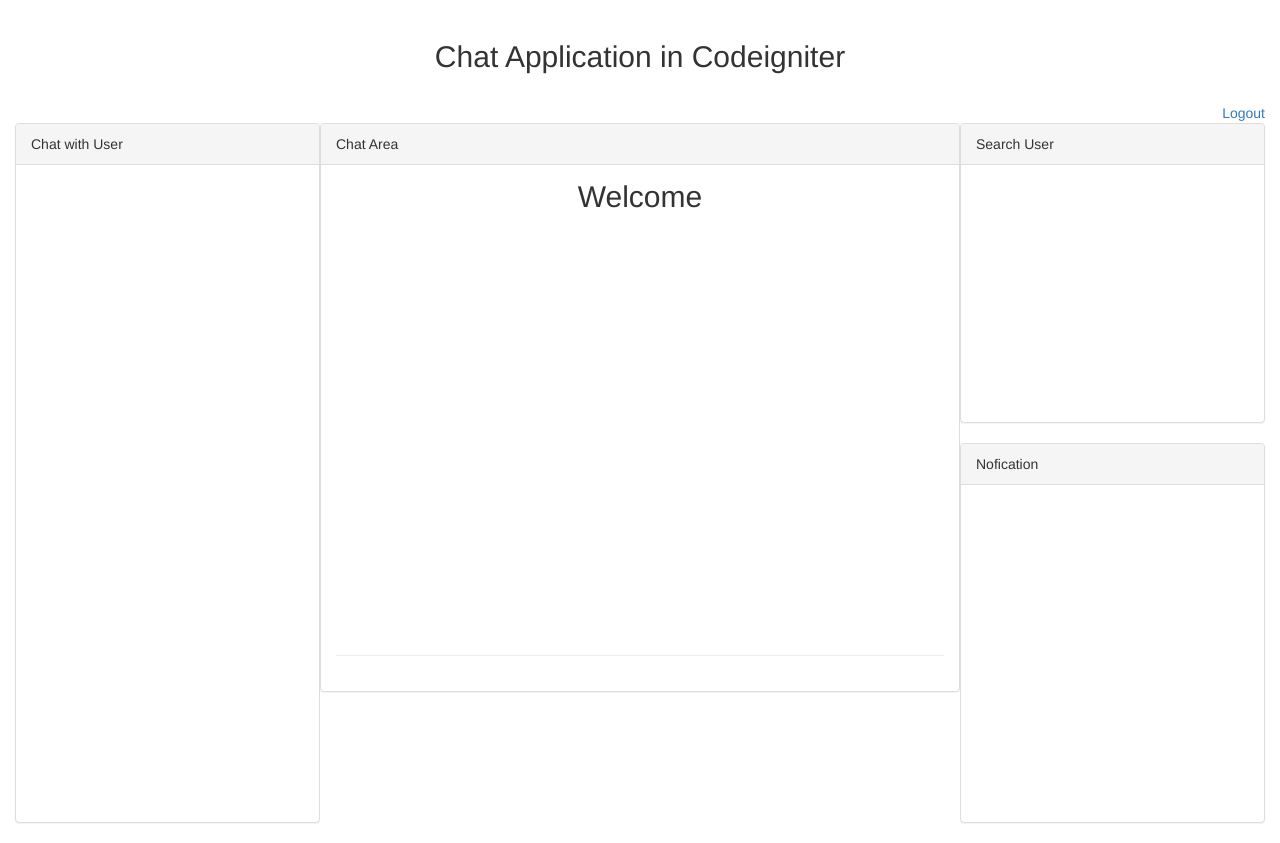
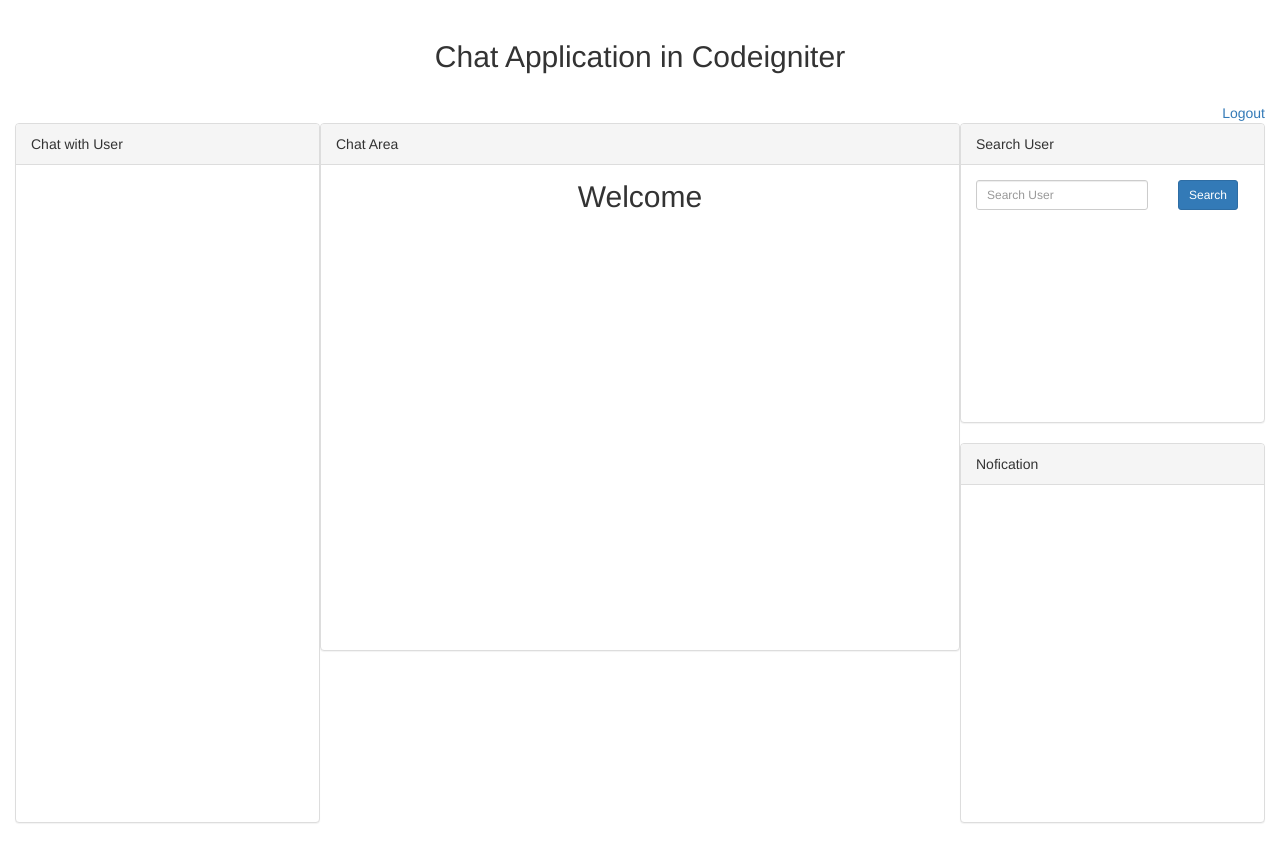
Before and after one commit to IndraArdiansyah/latihan-github, a CodeIgniter app: the page made by application/views/chat_view.php in a window 1280 px wide. Run offline with CodeIgniter, Linux system fonts and the light colour scheme; some libraries are stand-ins or nearby versions.

Commit message:
menambahkan chat 2

```diff
--- a/application/views/chat_view.php
+++ b/application/views/chat_view.php
@@ -62,10 +62,9 @@
     <div class="col-md-3" style="padding-right:0;">
       <div class="panel panel-default" style="height: 700px; overflow-y: scroll;">
         <div class="panel-heading">Chat with User</div>
-        <div class="panel-body" id="chat_user_area">
+        <div class="panel-body">
 
         </div>
-        <input type="hidden" name="hidden_receiver_id_array" id="hidden_receiver_id_array" />
       </div>
     </div>
     <div class="col-md-6" style="padding-left:0; padding-right: 0;">
@@ -77,14 +76,7 @@
                 <?php echo $this->session->userdata('username'); ?></span></h2>
           </div>
           <div id="chat_body" style="height:406px; overflow-y: scroll;"></div>
-          <div id="chat_footer" style="">
-            <hr />
-            <div class="form-group">
 
-            </div>
-            <div class="form-group" align="right">
-
-            </div>
         </div>
       </div>
     </div>
@@ -95,10 +87,11 @@
       <div class="panel-body">
         <div class="row">
           <div class="col-md-8">
-
+            <input type="text" name="search_user" id="search_user" class="form-control input-sm"
+              placeholder="Search User" />
           </div>
           <div class="col-md-4">
-
+            <button type="button" name="search_button" id="search_button" class="btn btn-primary btn-sm">Search</button>
           </div>
         </div>
 
@@ -108,7 +101,7 @@
     </div>
     <div class="panel panel-default" style="height: 380px; overflow-y: scroll;">
       <div class="panel-heading">Nofication</div>
-        <div class="panel-body" id="notification_area">
+      <div class="panel-body">
 
       </div>
     </div>
@@ -121,7 +114,56 @@
 <script>
 $(document).ready(function() {
 
+  function loading() {
+    var output = '<div align="center"><br /><br /><br />';
+    output += '<img src="<?php echo base_url(); ?>asset/loading.gif" /> Please wait...</div>';
+    return output;
+  }
 
-
+  $(document).on('click', '#search_button', function() {
+    var search_query = $.trim($('#search_user').val());
+    $('#search_user_area').html('');
+    if (search_query != '') {
+      $.ajax({
+        url: "<?php echo base_url(); ?>chat/search_user",
+        method: "POST",
+        data: {
+          search_query: search_query
+        },
+        dataType: "json",
+        beforeSend: function() {
+          $('#search_user_area').html(loading());
+          $('#search_button').attr('disabled', 'disabled');
+        },
+        success: function(data) {
+          $('#search_button').attr('disabled', false);
+          var output = '<hr />';
+          var send_userid = "<?php echo $this->session->userdata('user_id'); ?>";
+          if (data.length > 0) {
+            for (var count = 0; count < data.length; count++) {
+              output += '<div class="row">';
+              output += '<div class="col-md-7"><img src="' + data[count].profile_picture +
+                '" class="img-thumbnail img-rounded" width="35" /> ' + data[count].first_name + ' ' +
+                data[count].last_name + '</div>';
+              if (data[count].is_request_send == 'yes') {
+                output +=
+                  '<div class="col-md-5"><button type="button" name="request_button" class="btn btn-warning btn-xs">Request Sended</button></div>';
+              } else {
+                output +=
+                  '<div class="col-md-5"><button type="button" name="request_button" class="btn btn-success btn-xs request_button" id="request_button' +
+                  data[count].user_id + '" data-receiver_userid="' + data[count].user_id +
+                  '" data-send_userid="' + send_userid + '">Send Request</button></div>';
+              }
+              output += '</div><hr />';
+            }
+          } else {
+            output += '<div align="center"><b>No Data Found</b></div>';
+          }
+          output += '</div>';
+          $('#search_user_area').html(output);
+        }
+      })
+    }
+  });
 });
 </script>
```
Also changed, not shown: application/controllers/Chat.php (+54 -0 lines), application/models/Chat_model.php (added, +29 -0 lines). Lines whose indentation alone changed are shown as unchanged.
